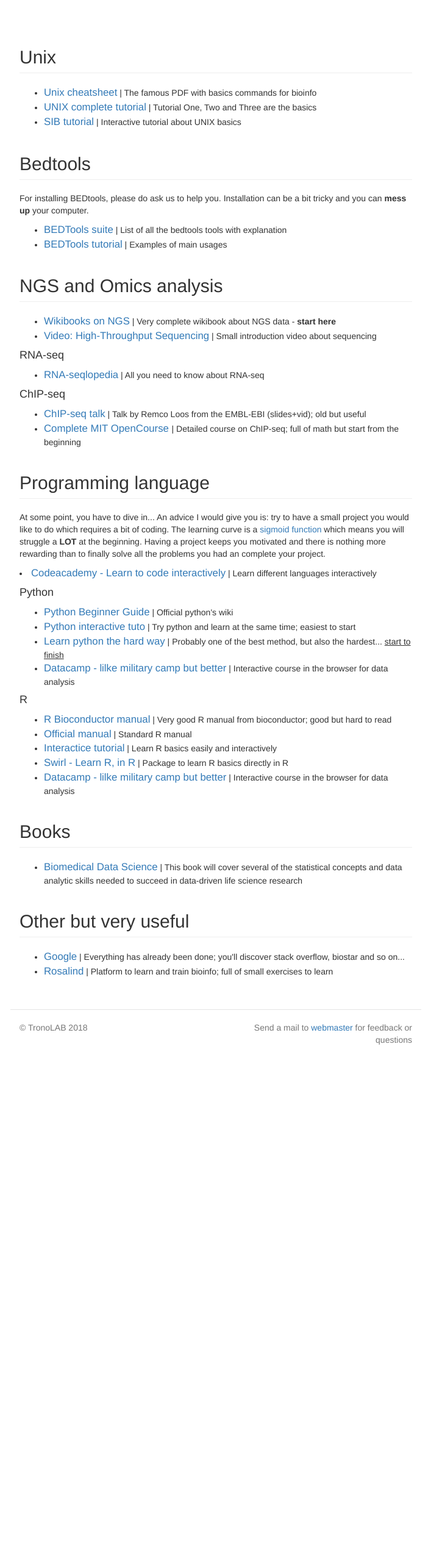
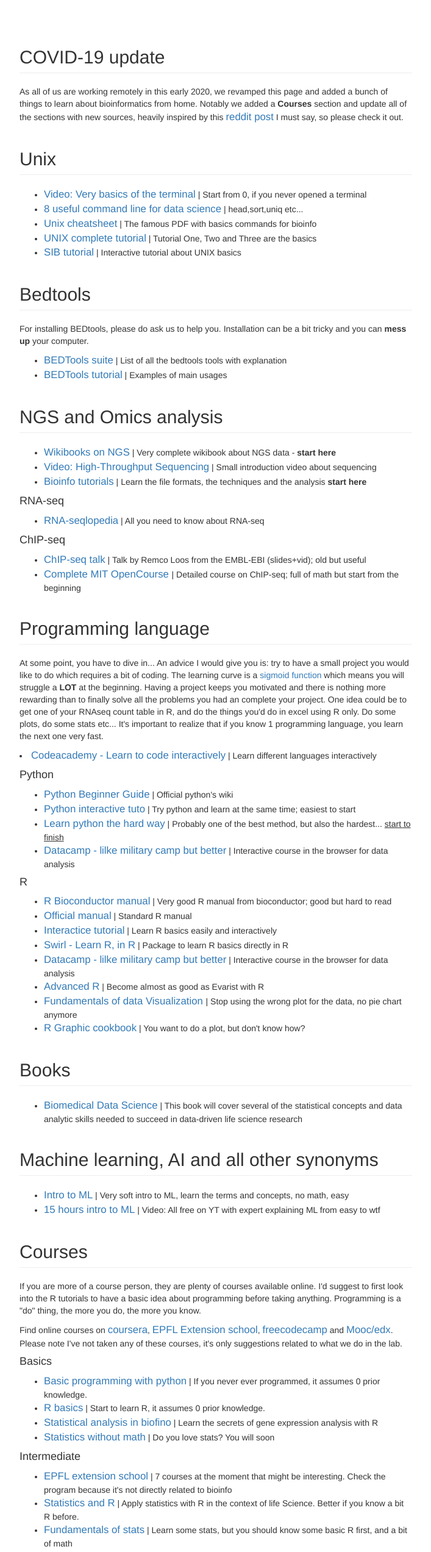
Before and after one commit to jduc/jduc.github.io, a plain HTML site: page index.html in a window 1280 px wide. Shown: the part 255-2800 px from the top of the page at 61% size, without its empty margins (286-993 px from the left). Before the commit the page ends 2000 px from the top, so only its background shows below. Drawn offline with Linux system fonts and the light colour scheme.

Commit message:
2020 update covid

```diff
--- a/index.html
+++ b/index.html
@@ -38,8 +38,18 @@
 
       <div class="row marketing">
         <div class="col-lg-12">
+          <h2 class='page-header'>COVID-19 update</h2>
+          <p>As all of us are working remotely in this early 2020, we revamped this page and added
+          a bunch of things to learn about bioinformatics from home. Notably we added a <b>Courses</b>
+          section and update all of the sections with new sources, heavily inspired by this
+          <a
+            href="https://www.reddit.com/r/bioinformatics/comments/fiwtwx/working_from_home_i_made_a_guide_to_help_wet_lab/">
+            reddit post</a> I must say, so please check it out.
+          </p>
           <h2 class='page-header'>Unix</h2>
           <ul>
+            <li><a href=https://www.youtube.com/watch?v=oxuRxtrO2Ag>Video: Very basics of the terminal</a> | Start from 0, if you never opened a terminal</li>
+            <li><a href=https://www.datacamp.com/community/tutorials/shell-commands-data-scientist>8 useful command line for data science</a> | head,sort,uniq etc...</li>
             <li><a href='unix_cheatsheet.pdf'>Unix cheatsheet</a> | The famous PDF with basics commands for bioinfo</li>
             <li><a href='http://www.ee.surrey.ac.uk/Teaching/Unix/'>UNIX complete tutorial</a> | Tutorial One, Two and Three are the basics</li>
             <li><a href=http://edu.isb-sib.ch/pluginfile.php/2878/mod_resource/content/3/couselab-html/content.html> SIB tutorial</a> | Interactive tutorial about UNIX basics</li>
@@ -56,6 +66,7 @@
             <li><a href='https://en.wikibooks.org/wiki/Next_Generation_Sequencing_(NGS)/RNA'>Wikibooks on NGS</a> | Very complete wikibook about NGS data - <b>start here</b></li>
             <li><a
              href='http://www.sumanasinc.com/webcontent/animations/content/highthroughput2.html'>Video: High-Throughput Sequencing</a> | Small introduction video about sequencing</li>
+            <li><a href='https://www.hadriengourle.com/tutorials/'>Bioinfo tutorials</a> | Learn the file formats, the techniques and the analysis <b>start here</b></li>
           </ul>
           <h4>RNA-seq</h4>
           <ul>
@@ -67,7 +78,15 @@
             <li><a href='https://www.youtube.com/watch?v=Ob9xGBPvr_s'>Complete MIT OpenCourse </a> | Detailed course on ChIP-seq; full of math but start from the beginning</li>
           </ul>
           <h2 class='page-header'>Programming language</h2>
-          <p>At some point, you have to dive in... An advice I would give you is: try to have a small project you would like to do which requires a bit of coding. The learning curve is a <a style='font-size: 100%' href='learningcurve.png'>sigmoid function</a> which means you will struggle a <b>LOT</b> at the beginning. Having a project keeps you motivated and there is nothing more rewarding than to finally solve all the problems you had an complete your project. </p>
+          <p>At some point, you have to dive in... An advice I would give you is: try to have a
+          small project you would like to do which requires a bit of coding. The learning curve is
+          a <a style='font-size: 100%' href='learningcurve.png'>sigmoid function</a> which means
+          you will struggle a <b>LOT</b> at the beginning. Having a project keeps you motivated and
+          there is nothing more rewarding than to finally solve all the problems you had an
+          complete your project. One idea could be to get one of your RNAseq count table in R, and
+          do the things you'd do in excel using R only. Do some plots, do some stats etc... It's
+          important to realize that if you know 1 programming language, you learn the next one very
+          fast.</p>
 
           <li><a href='https://www.codecademy.com/'>Codeacademy - Learn to code interactively</a> | Learn different languages interactively</li>
           <h4>Python</h4>
@@ -85,6 +104,9 @@
             <li><a href='http://tryr.codeschool.com/levels/1/challenges/2'>Interactice tutorial</a> | Learn R basics easily and interactively</li>
             <li><a href='http://swirlstats.com/'>Swirl - Learn R, in R</a> | Package to learn R basics directly in R</li>
             <li><a href='https://www.datacamp.com'>Datacamp - lilke military camp but better</a> | Interactive course in the browser for data analysis</li>
+            <li><a href='http://adv-r.had.co.nz/'>Advanced R</a> | Become almost as good as Evarist with R</li>
+            <li><a href='https://serialmentor.com/dataviz/index.html'>Fundamentals of data Visualization </a> | Stop using the wrong plot for the data, no pie chart anymore</li>
+            <li><a href='https://r-graphics.org/'>R Graphic cookbook</a> | You want to do a plot, but don't know how?</li>
           </ul>
 
           <h2 class='page-header'>Books</h2>
@@ -92,6 +114,37 @@
             <li><a href='https://genomicsclass.github.io/book/'>Biomedical Data Science</a> | This book will cover several of the statistical concepts and data analytic skills needed to succeed in data-driven life science research</li>
           </ul>
 
+          <h2 class='page-header'>Machine learning, AI and all other synonyms</h2>
+          <ul>
+            <li><a href='https://towardsdatascience.com/machine-learning-an-introduction-23b84d51e6d0'>Intro to ML</a> | Very soft intro to ML, learn the terms and concepts, no math, easy</li>
+            <li><a href='https://www.r-bloggers.com/in-depth-introduction-to-machine-learning-in-15-hours-of-expert-videos/'>15 hours intro to ML</a> | Video: All free on YT with expert explaining ML from easy to
+            wtf</li>
+          </ul>
+
+
+          <h2 class='page-header'>Courses</h2>
+          <p>If you are more of a course person, they are plenty of courses available online. I'd
+          suggest to first look into the R tutorials to have a basic idea about programming before
+          taking anything. Programming is a "do" thing, the more you do, the more you know.</p>
+          Find online courses on <a href="https://www.coursera.org">coursera</a>, <a
+            href="https://www.extensionschool.ch">EPFL Extension school</a>, <a href=https://www.freecodecamp.org/news/>freecodecamp</a> and <a
+            href="https://www.edx.org">Mooc/edx</a>. Please note I've not taken any of these courses, it's only suggestions related to what we do in the lab.
+          <h4>Basics</h4>
+          <ul>
+            <li><a href='https://www.coursera.org/learn/python'>Basic programming with python</a> | If you never ever programmed, it assumes 0 prior knowledge.</li>
+            <li><a href='https://www.edx.org/course/data-science-r-basics'>R basics</a> | Start to learn R, it assumes 0 prior knowledge.</li>
+            <li><a href='https://www.edx.org/course/statistical-analysis-in-bioinformatics-2'>Statistical analysis in biofino</a> | Learn the secrets of gene expression analysis with R</li>
+            <li><a
+                href='https://www.edx.org/course/i-heart-stats-learning-to-love-statistics'>Statistics
+              without math</a> | Do you love stats? You will soon</li>
+          </ul>
+          <h4>Intermediate</h4>
+          <ul>
+            <li><a href='https://www.extensionschool.ch/courses-and-programs'>EPFL extension school</a> | 7 courses at the moment that might be interesting. Check the program because it's not directly related to bioinfo</li>
+            <li><a href='https://www.classcentral.com/course/edx-statistics-and-r-2960?utm_source=fcc_medium&utm_medium=web&utm_campaign=ivy_league_courses_2020'>Statistics and R</a> | Apply statistics with R in the context of life Science. Better if you know a bit R before.</li>
+            <li><a href='https://www.edx.org/course/fundamentals-of-statistics'>Fundamentals of stats</a> | Learn some stats, but you should know some basic R first, and a bit of
+            math</li>
+          </ul>
           <h2 class='page-header'>Other but very useful</h2>
           <ul>
             <li><a href='http://www.google.ch'>Google</a> | Everything has already been done; you'll discover stack overflow, biostar and so on...</li>
@@ -103,7 +156,7 @@
   </body>
   <footer class="footer">
     <div class=col-lg-6>
-      <p>&copy; TronoLAB 2018</p>
+      <p>&copy; TronoLAB 2020</p>
     </div>
     <div class=col-lg-6>
       <p align='right'>Send a mail to <a href="mailto:julien.duc@epfl.ch">webmaster</a> for feedback or questions</p>
```
